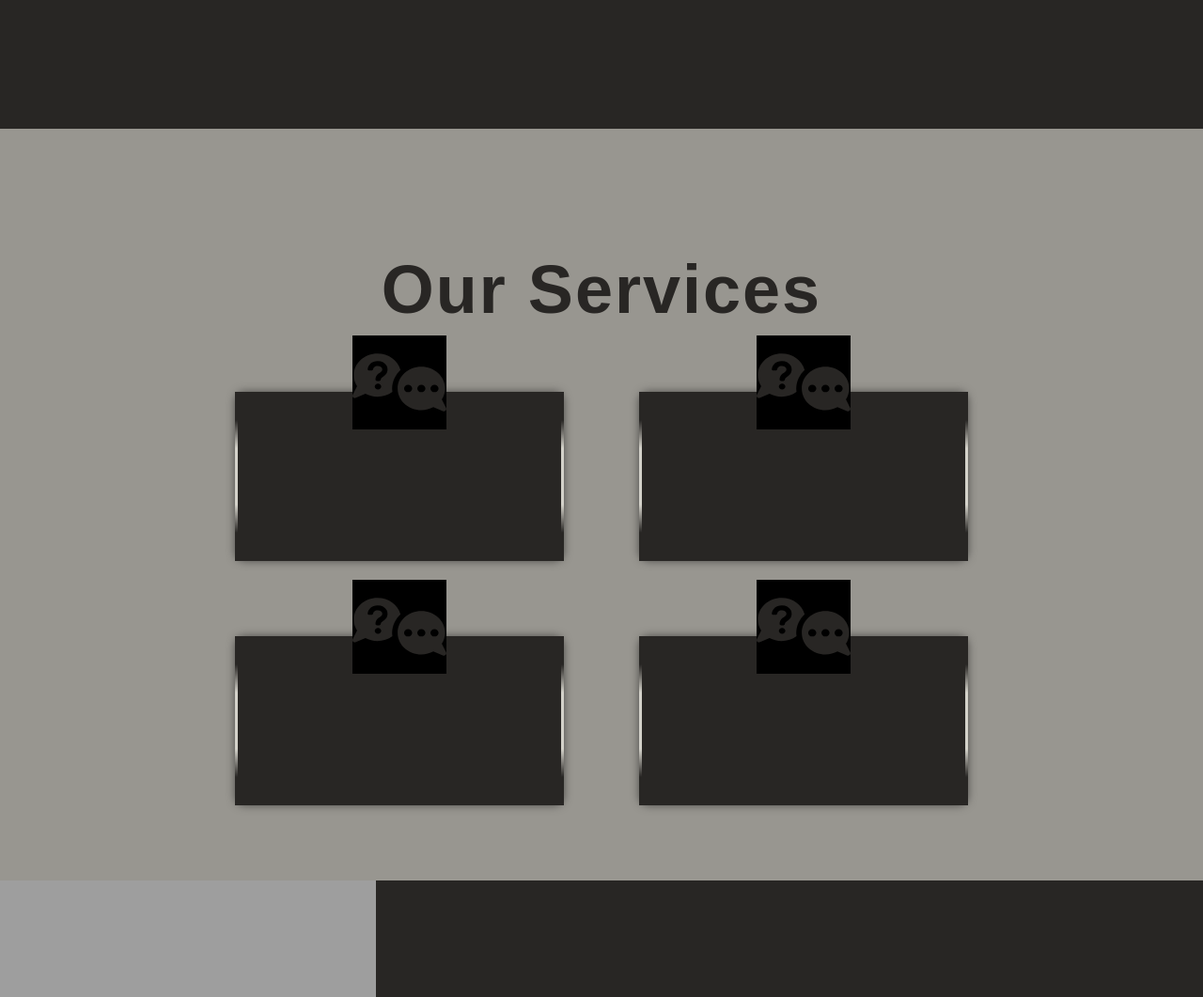
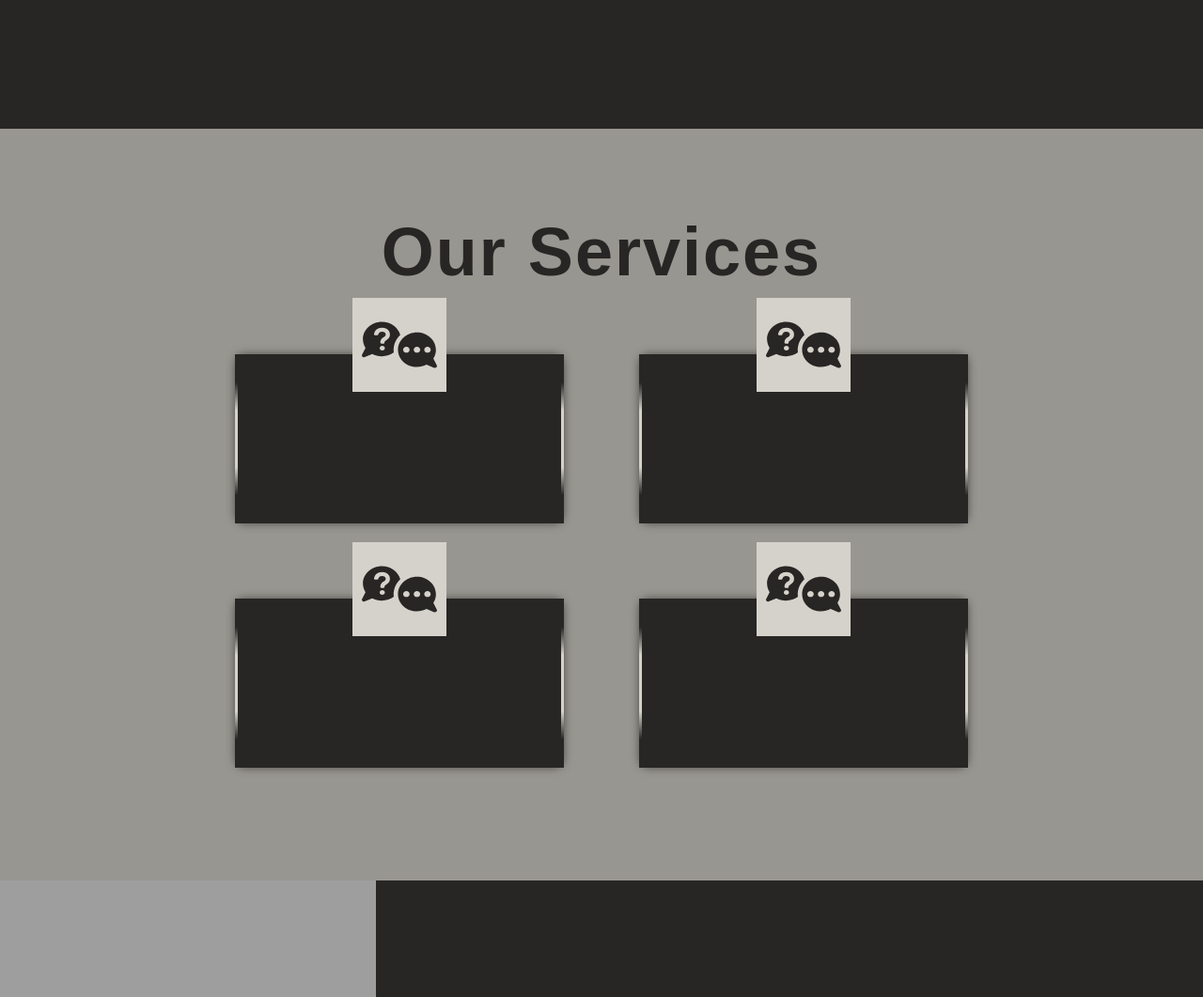
Before and after one commit to Ritvik2205/IntimateQ, a Flask app: page / in a window 1280 px wide. Shown: the part 743-1804 px from the top of the page at 94% size. Run offline with Flask 3, Linux system fonts and the light colour scheme; some libraries are stand-ins or nearby versions; some web fonts are replaced; grey boxes are pictures that could not be loaded.

Commit message:
fixing heights for services section

```diff
--- a/website/static/main.js
+++ b/website/static/main.js
@@ -21,13 +21,13 @@ $(document).ready(function() {
 $(window).on('scroll', function() {
     const $image = $('#logo');
     const scrollPosition = $(window).scrollTop();
-    const scale = Math.max(1 - scrollPosition / 1000, 0.5);
+    const scale = Math.max(1 - scrollPosition / 1000, 0.4);
     const offset = 90;
 
     $image.css('transform', `scale(${scale})`);
 
     const initialTop = (($(window).height() - $image.height()) / 2) - offset;
-    const finalTop = -50;
+    const finalTop = -70;
     const top = Math.max(finalTop, initialTop - scrollPosition);
 
 
--- a/website/static/styles.css
+++ b/website/static/styles.css
@@ -143,12 +143,12 @@ body {
     font-weight: 700;
     letter-spacing: 2px;
     text-align: center;
-    margin-top: 130px;
+    margin-top: 90px;
 }
 
 .services-container {
     position: absolute;
-    top: 25%;
+    top: 20%;
     left: 50%;
     transform: translateX(-50%);
     display: grid;
@@ -175,7 +175,7 @@ body {
 }
 
 .service:hover {
-    height: 300px;
+    height: 330px;
 }
 
 .service .lines {
@@ -225,7 +225,7 @@ body {
     transform: translateX(-50%);
     width: 100px;
     height: 100px;
-    background: black;
+    background: var(--bg-secondary-color);
     transition: 0.5s;
     z-index: 10;
     overflow: hidden;
@@ -235,14 +235,14 @@ body {
 }
 
 .service:hover .service-icon {
-    top: 25px;
-    width: 200px;
-    height: 200px;
+    top: -40px;
+    width: 150px;
+    height: 150px;
 }
 
 .service-icon img {
-    height: 100%;
-    width: 100%;
+    height: 80%;
+    width: 80%;
 }
 
 #doctors {
```
